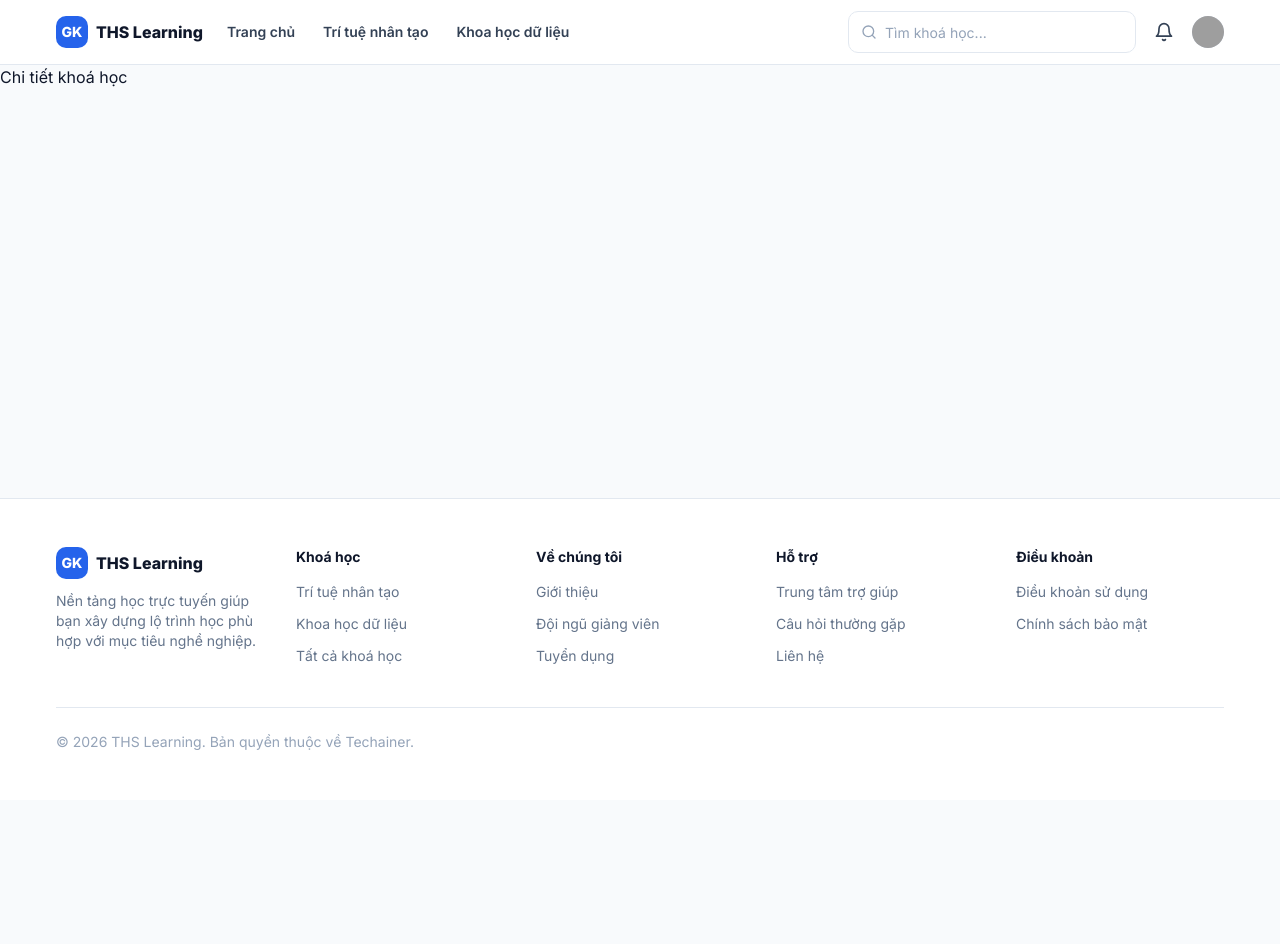
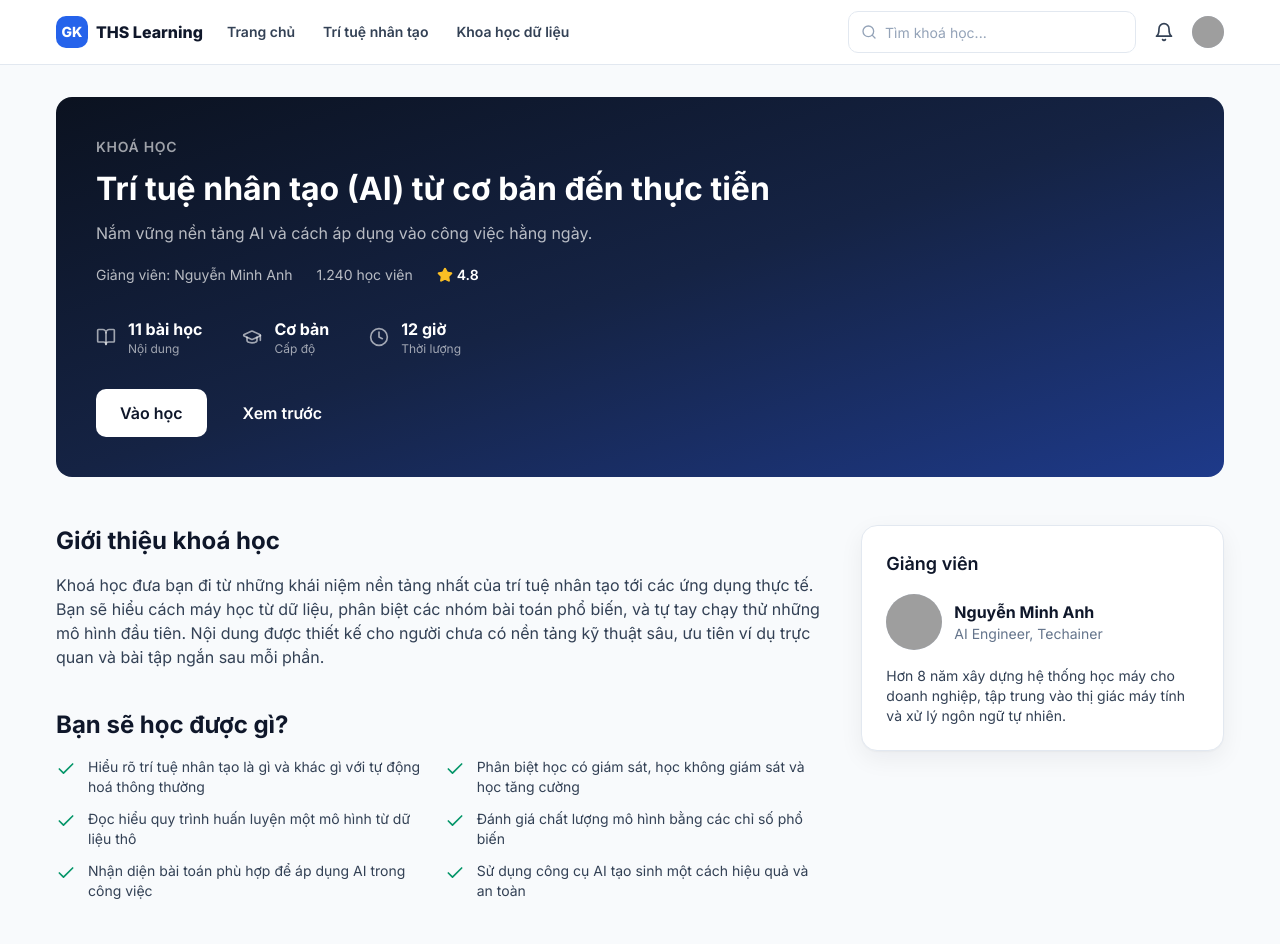
Before and after one commit to ThachCoder2k2/ths-course-builder, a React (Vite) app: page /courses/ai-co-ban-den-thuc-tien in a window 1280 px wide. Shown: the top 944 px of the page. Before the commit the page ends 800 px from the top, so only its background shows below. Built offline with nearby package versions, Linux system fonts and the light colour scheme; grey boxes are pictures that could not be loaded.

Commit message:
feat: course detail screen with curriculum accordion (Chi tiet khoa hoc)

```diff
--- /dev/null
+++ b/src/components/course/CourseHero.tsx
@@ -0,0 +1,51 @@
+import { Link } from 'react-router-dom';
+import Button from '../ui/Button';
+import Rating from '../ui/Rating';
+import StatsRow from './StatsRow';
+import { flattenLessons, getInstructor } from '../../mock';
+import type { Course } from '../../mock/types';
+import { hasStarted, readProgress } from '../../lib/progress';
+
+export default function CourseHero({ course }: { course: Course }) {
+  const lessons = flattenLessons(course);
+  const instructor = getInstructor(course.instructorId);
+  const progress = readProgress(course.id);
+  const started = hasStarted(progress);
+  const resumeId = progress.lastLessonId ?? lessons[0]?.lesson.id;
+  const previewLesson = lessons.find((item) => item.lesson.isPreview);
+
+  return (
+    <section className="overflow-hidden rounded-card bg-gradient-to-br from-surface-card via-[#152344] to-brand-900 px-6 py-10 sm:px-10">
+      <p className="text-sm font-semibold uppercase tracking-wider text-white/60">Khoá học</p>
+      <h1 className="mt-3 max-w-3xl text-h1 text-white">{course.title}</h1>
+      <p className="mt-3 max-w-2xl text-white/70">{course.subtitle}</p>
+
+      <div className="mt-5 flex flex-wrap items-center gap-x-6 gap-y-2 text-sm text-white/70">
+        {instructor ? <span>Giảng viên: {instructor.name}</span> : null}
+        <span>{course.enrolledCount.toLocaleString('vi-VN')} học viên</span>
+        <Rating value={course.rating} className="text-white" />
+      </div>
+
+      <div className="mt-8">
+        <StatsRow course={course} />
+      </div>
+
+      <div className="mt-8 flex flex-wrap gap-3">
+        {resumeId ? (
+          <Link to={'/learn/' + course.slug + '/' + resumeId}>
+            <Button variant="inverse" size="lg">
+              {started ? 'Tiếp tục học' : 'Vào học'}
+            </Button>
+          </Link>
+        ) : null}
+        {previewLesson ? (
+          <Link to={'/learn/' + course.slug + '/' + previewLesson.lesson.id}>
+            <Button variant="ghost" size="lg" className="text-white hover:bg-white/10">
+              Xem trước
+            </Button>
+          </Link>
+        ) : null}
+      </div>
+    </section>
+  );
+}
--- /dev/null
+++ b/src/components/course/CurriculumAccordion.tsx
@@ -0,0 +1,40 @@
+import { Link } from 'react-router-dom';
+import { PlayCircle } from 'lucide-react';
+import Accordion from '../ui/Accordion';
+import { sectionDurationMin } from '../../mock';
+import type { Course } from '../../mock/types';
+
+export default function CurriculumAccordion({ course }: { course: Course }) {
+  const items = course.sections.map((section) => ({
+    id: section.id,
+    header: (
+      <span className="flex flex-wrap items-baseline gap-x-3">
+        <span>{section.title}</span>
+        <span className="text-sm font-normal text-ink-500">
+          {section.lessons.length} bài • {sectionDurationMin(section)} phút
+        </span>
+      </span>
+    ),
+    body: (
+      <ul className="divide-y divide-line">
+        {section.lessons.map((lesson) => (
+          <li key={lesson.id} className="flex items-center gap-3 py-3">
+            <PlayCircle className="h-4 w-4 shrink-0 text-ink-400" aria-hidden="true" />
+            <span className="flex-1 text-sm text-ink-700">{lesson.title}</span>
+            <span className="text-xs text-ink-500">{lesson.durationMin} phút</span>
+            {lesson.isPreview ? (
+              <Link
+                to={'/learn/' + course.slug + '/' + lesson.id}
+                className="text-xs font-semibold text-brand-700 hover:underline"
+              >
+                Xem trước
+              </Link>
+            ) : null}
+          </li>
+        ))}
+      </ul>
+    ),
+  }));
+
+  return <Accordion items={items} defaultOpenIds={course.sections[0] ? [course.sections[0].id] : []} />;
+}
--- /dev/null
+++ b/src/components/course/InstructorCard.tsx
@@ -0,0 +1,19 @@
+import Avatar from '../ui/Avatar';
+import Card from '../ui/Card';
+import type { Instructor } from '../../mock/types';
+
+export default function InstructorCard({ instructor }: { instructor: Instructor }) {
+  return (
+    <Card className="p-6">
+      <h2 className="text-h3 text-ink-900">Giảng viên</h2>
+      <div className="mt-4 flex items-center gap-3">
+        <Avatar name={instructor.name} src={instructor.avatar} size="lg" />
+        <div>
+          <p className="font-bold text-ink-900">{instructor.name}</p>
+          <p className="text-sm text-ink-500">{instructor.title}</p>
+        </div>
+      </div>
+      <p className="mt-4 text-sm text-ink-700">{instructor.bio}</p>
+    </Card>
+  );
+}
--- /dev/null
+++ b/src/components/course/LearnList.tsx
@@ -0,0 +1,17 @@
+import { Check } from 'lucide-react';
+
+export default function LearnList({ points }: { points: string[] }) {
+  return (
+    <section>
+      <h2 className="mb-4 text-h2 text-ink-900">Bạn sẽ học được gì?</h2>
+      <ul className="grid gap-3 sm:grid-cols-2">
+        {points.map((point) => (
+          <li key={point} className="flex gap-3">
+            <Check className="mt-0.5 h-5 w-5 shrink-0 text-success-600" aria-hidden="true" />
+            <span className="text-sm text-ink-700">{point}</span>
+          </li>
+        ))}
+      </ul>
+    </section>
+  );
+}
--- /dev/null
+++ b/src/components/course/RelatedCourses.tsx
@@ -0,0 +1,9 @@
+import CardGrid from '../home/CardGrid';
+import { getRelatedCourses } from '../../mock';
+
+export default function RelatedCourses({ courseId }: { courseId: string }) {
+  const related = getRelatedCourses(courseId, 4);
+  if (related.length === 0) return null;
+
+  return <CardGrid title="Khoá học liên quan" courses={related} />;
+}
--- /dev/null
+++ b/src/components/course/SkillsList.tsx
@@ -0,0 +1,16 @@
+import Badge from '../ui/Badge';
+
+export default function SkillsList({ skills }: { skills: string[] }) {
+  return (
+    <section>
+      <h2 className="mb-4 text-h2 text-ink-900">Kỹ năng bạn đạt được</h2>
+      <div className="flex flex-wrap gap-2">
+        {skills.map((skill) => (
+          <Badge key={skill} tone="brand" className="px-4 py-2 text-sm">
+            {skill}
+          </Badge>
+        ))}
+      </div>
+    </section>
+  );
+}
--- /dev/null
+++ b/src/components/course/StatsRow.tsx
@@ -0,0 +1,24 @@
+import { BookOpen, Clock, GraduationCap } from 'lucide-react';
+import { LEVEL_LABEL, type Course } from '../../mock/types';
+
+export default function StatsRow({ course }: { course: Course }) {
+  const stats = [
+    { icon: BookOpen, value: course.lessonCount + ' bài học', label: 'Nội dung' },
+    { icon: GraduationCap, value: LEVEL_LABEL[course.level], label: 'Cấp độ' },
+    { icon: Clock, value: course.durationHours + ' giờ', label: 'Thời lượng' },
+  ];
+
+  return (
+    <dl className="flex flex-wrap gap-x-10 gap-y-4">
+      {stats.map(({ icon: Icon, value, label }) => (
+        <div key={label} className="flex items-center gap-3">
+          <Icon className="h-5 w-5 text-white/60" aria-hidden="true" />
+          <div>
+            <dd className="font-bold text-white">{value}</dd>
+            <dt className="text-xs text-white/60">{label}</dt>
+          </div>
+        </div>
+      ))}
+    </dl>
+  );
+}
--- a/src/routes/CourseDetailPage.tsx
+++ b/src/routes/CourseDetailPage.tsx
@@ -1,3 +1,47 @@
+import { useParams } from 'react-router-dom';
+import CourseHero from '../components/course/CourseHero';
+import LearnList from '../components/course/LearnList';
+import SkillsList from '../components/course/SkillsList';
+import CurriculumAccordion from '../components/course/CurriculumAccordion';
+import RelatedCourses from '../components/course/RelatedCourses';
+import InstructorCard from '../components/course/InstructorCard';
+import NotFound from './NotFound';
+import { getCourseBySlug, getInstructor } from '../mock';
+
 export default function CourseDetailPage() {
-  return <h1 data-testid="page-course">Chi tiết khoá học</h1>;
+  const { slug } = useParams();
+  const course = slug ? getCourseBySlug(slug) : undefined;
+
+  if (!course) return <NotFound />;
+
+  const instructor = getInstructor(course.instructorId);
+
+  return (
+    <div data-testid="page-course" className="mx-auto max-w-content space-y-12 px-4 py-8">
+      <CourseHero course={course} />
+
+      <div className="grid gap-10 lg:grid-cols-3">
+        <div className="space-y-10 lg:col-span-2">
+          <section>
+            <h2 className="mb-4 text-h2 text-ink-900">Giới thiệu khoá học</h2>
+            <p className="text-ink-700">{course.description}</p>
+          </section>
+
+          <LearnList points={course.learnPoints} />
+          <SkillsList skills={course.skills} />
+
+          <section>
+            <h2 className="mb-4 text-h2 text-ink-900">Nội dung khoá học</h2>
+            <CurriculumAccordion course={course} />
+          </section>
+        </div>
+
+        <aside className="h-fit lg:sticky lg:top-24">
+          {instructor ? <InstructorCard instructor={instructor} /> : null}
+        </aside>
+      </div>
+
+      <RelatedCourses courseId={course.id} />
+    </div>
+  );
 }
```
Also changed, not shown: 1 other file (tests, documents, lock files or other folders).
